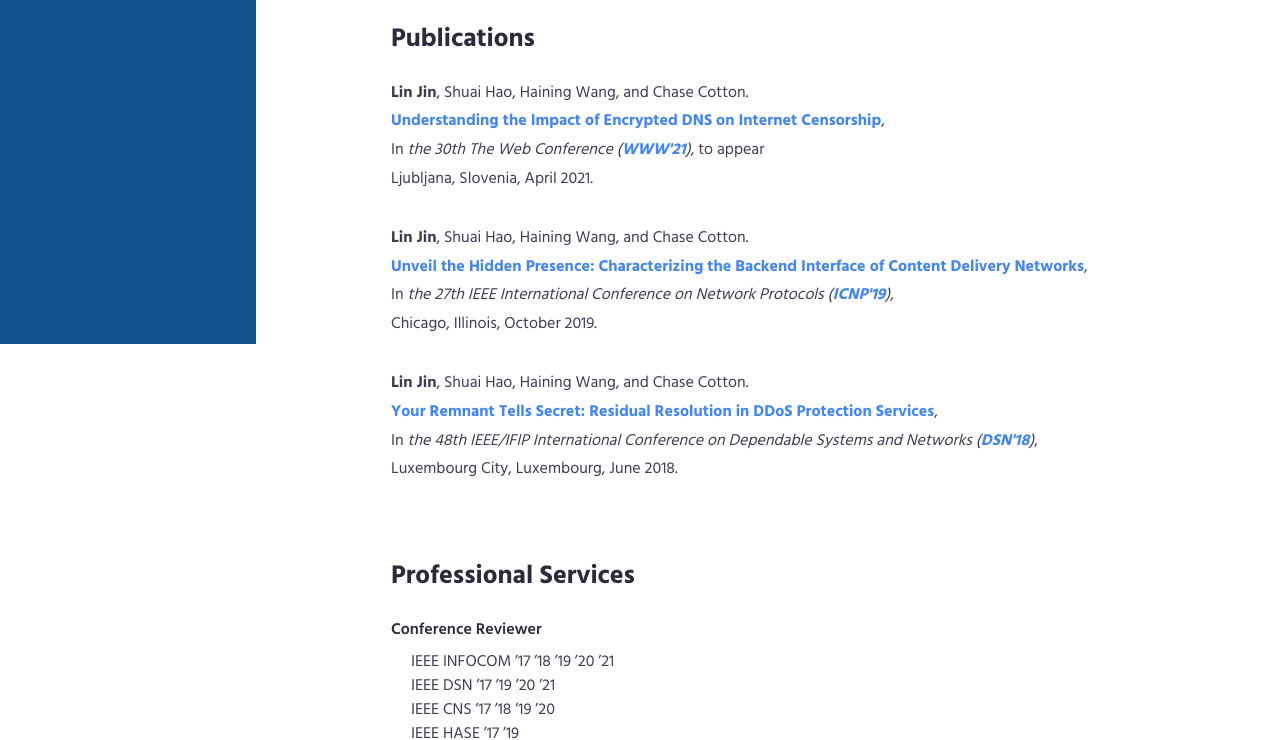
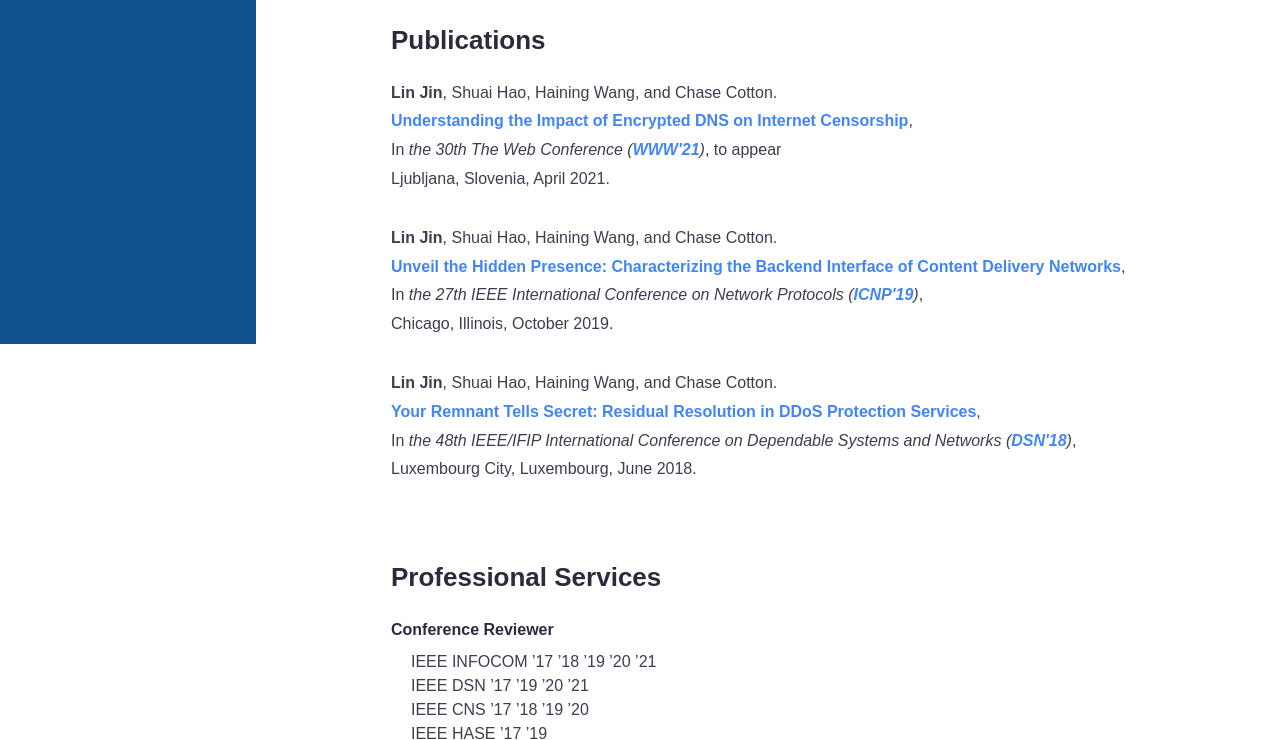
Before and after one commit to lin-jin/lin-jin.github.io, a plain HTML site: page index.html in a window 1280 px wide. Shown: the part 456-1196 px from the top of the page. Drawn offline with Linux system fonts and the light colour scheme.

Commit message:
new font

```diff
--- a/css/style.css
+++ b/css/style.css
@@ -16,7 +16,7 @@ Author: themehippo.com
 # -------------------------------------------------------------------*/
 
 body {
-    font-family : 'Hind', sans-serif;
+    font-family : sans-serif;
     font-size   : 16px;
     line-height : 1.8em;
     color       : #3d3d50;
```
